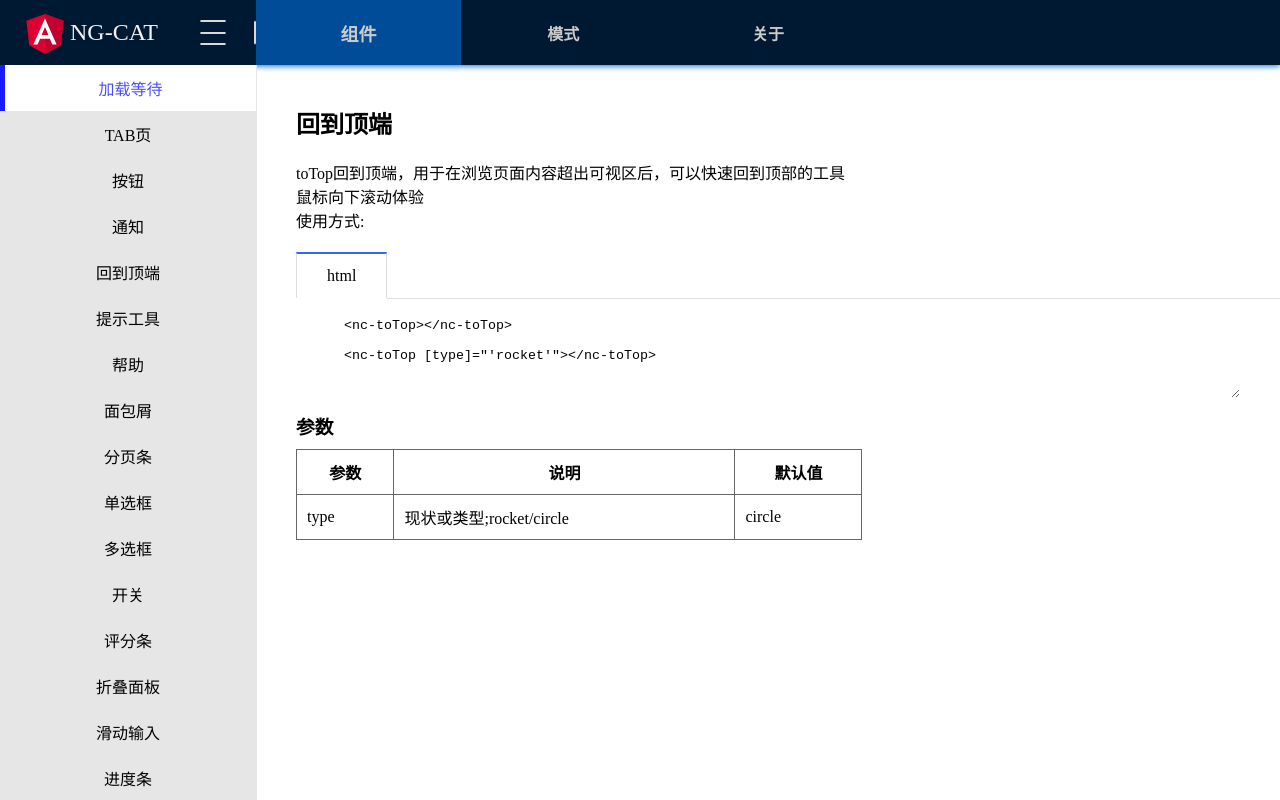
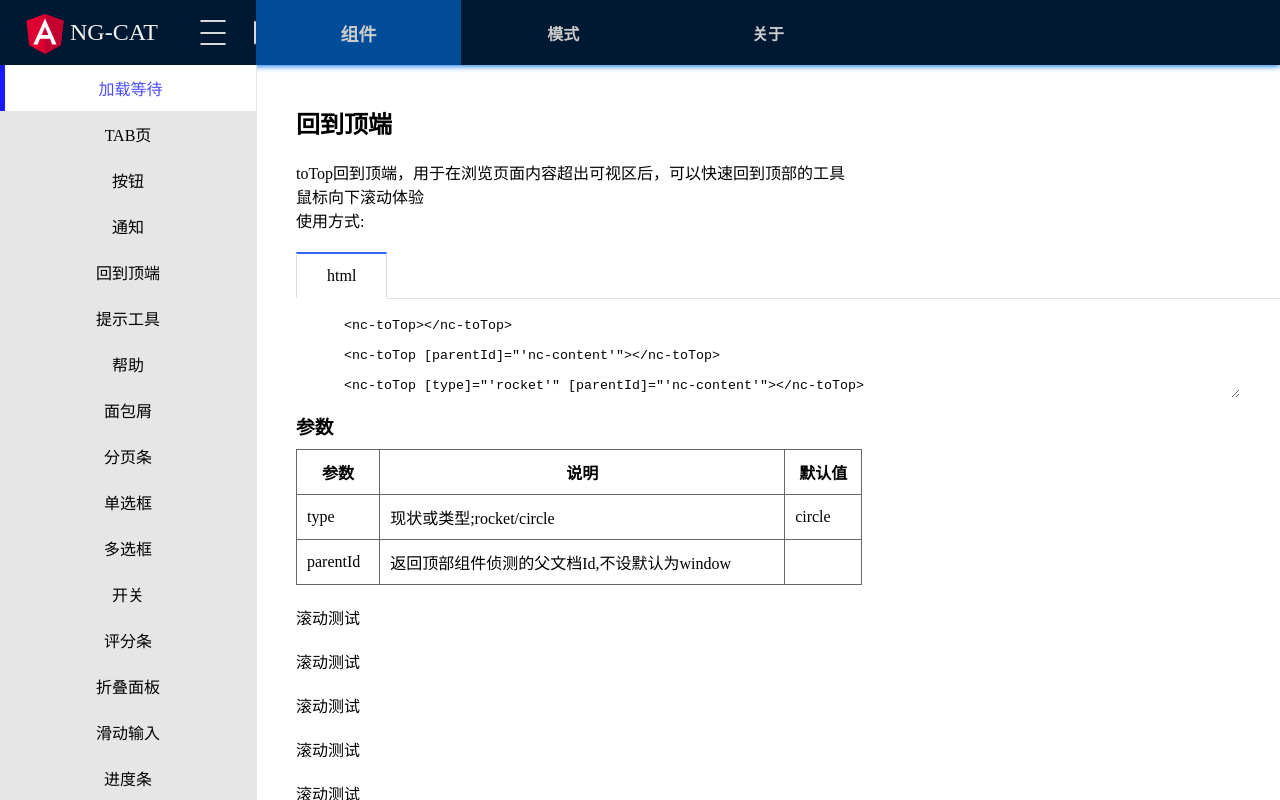
Before and after one commit to blueskyawen/ng-shadow-cat, an Angular app: page /components/toTop in a window 1280 px wide. Built offline with nearby package versions, Linux system fonts and the light colour scheme.

Commit message:
extend toTop to document and window type

```diff
--- a/src/app/app.component.html
+++ b/src/app/app.component.html
@@ -26,7 +26,7 @@
       </div>
     </div>
 
-    <div class="content" [class.content2]="!isExtend">
+    <div class="content" [class.content2]="!isExtend" id="nc-content">
       <router-outlet></router-outlet>
     </div>
   </article>
--- a/src/app/demo/toTop/toTop.component.html
+++ b/src/app/demo/toTop/toTop.component.html
@@ -1,18 +1,19 @@
 <h2 class="title">回到顶端</h2>
 <p>toTop回到顶端，用于在浏览页面内容超出可视区后，可以快速回到顶部的工具</p>
 <p>鼠标向下滚动体验</p>
-<nc-toTop></nc-toTop>
+<nc-toTop [parentId]="'nc-content'"></nc-toTop>
 <p>使用方式:</p>
 <nc-tab [tabs]="tabItems" [(selectTab)] = "currentTab">
   <div *ngIf="currentTab === 'html'">
     <textarea style="height:80px;">
       <nc-toTop></nc-toTop>
 
-      <nc-toTop [type]="'rocket'"></nc-toTop>
+      <nc-toTop [parentId]="'nc-content'"></nc-toTop>
+
+      <nc-toTop [type]="'rocket'" [parentId]="'nc-content'"></nc-toTop>
     </textarea>
   </div>
 </nc-tab>
-
 <h3>参数</h3>
 <table>
   <thead>
@@ -28,5 +29,18 @@
     <td>现状或类型;rocket/circle</td>
     <td>circle</td>
   </tr>
+  <tr>
+    <td>parentId</td>
+    <td>返回顶部组件侦测的父文档Id,不设默认为window</td>
+    <td></td>
+  </tr>
   </tbody>
 </table>
+
+<p style="margin: 20px 0;">滚动测试</p>
+<p style="margin: 20px 0;">滚动测试</p>
+<p style="margin: 20px 0;">滚动测试</p>
+<p style="margin: 20px 0;">滚动测试</p>
+<p style="margin: 20px 0;">滚动测试</p>
+<p style="margin: 20px 0;">滚动测试</p>
+<p style="margin: 20px 0;">滚动测试</p>
--- a/src/app/demo/toolTip/toolTip.component.html
+++ b/src/app/demo/toolTip/toolTip.component.html
@@ -56,4 +56,4 @@
   </tbody>
 </table>
 
-<nc-toTop [type]="'rocket'"></nc-toTop>
+<nc-toTop [type]="'rocket'" [parentId]="'nc-content'"></nc-toTop>
--- a/src/app/lib/nc-toTop/nc-toTop.component.ts
+++ b/src/app/lib/nc-toTop/nc-toTop.component.ts
@@ -10,25 +10,31 @@ import { Component,OnInit,Input,Output,EventEmitter,OnChanges,SimpleChanges } fr
 })
 export class NcToTopComponent implements OnInit {
   @Input() type : string = 'circle';
+  @Input() parentId : string;
   typeClasses : any = {};
   timer : any = null;
   displayType : string;
-  window = window;
+  contentDom : any;
 
   constructor() {
   }
 
   ngOnInit() {
+    this.contentDom = this.parentId ?
+        (this.parentId !== 'window' ? document.getElementById(this.parentId) : window) : window;
     this.displayType = this.type === 'circle' ? 'flex' : 'block';
     this.typeClasses = {'nc-backTop-circle': this.type === 'circle','nc-backTop-rocket': this.type === 'rocket'};
-    this.window.onscroll = () => {
-      var backtop = this.window.pageYOffset;
-      if(backtop > 0){
+    if(this.contentDom) {
+      this.contentDom.onscroll = () => {
+        let backtop = (!this.parentId || this.parentId === 'window') ?
+            this.contentDom.pageYOffset : this.contentDom.scrollTop;
+        if(backtop > 0) {
           this.setBackTopPlace(this.displayType);
         } else {
           this.setBackTopPlace("none");
         }
       };
+    }
   }
 
   setBackTopPlace(type : any) {
@@ -38,12 +44,15 @@ export class NcToTopComponent implements OnInit {
   }
 
   scrollWindow(){
+    if(this.contentDom) {
       this.timer = setInterval(() => {
-      var backtop = this.window.pageYOffset;
-      this.window.scrollBy(0,-60);
+        let backtop = (!this.parentId || this.parentId === 'window') ?
+            this.contentDom.pageYOffset : this.contentDom.scrollTop;
+        this.contentDom.scrollBy(0,-60);
         if(backtop < 1){
           clearInterval(this.timer);
         }
       },100);
     }
   }
+}
```
Lines whose indentation alone changed are shown as unchanged.
